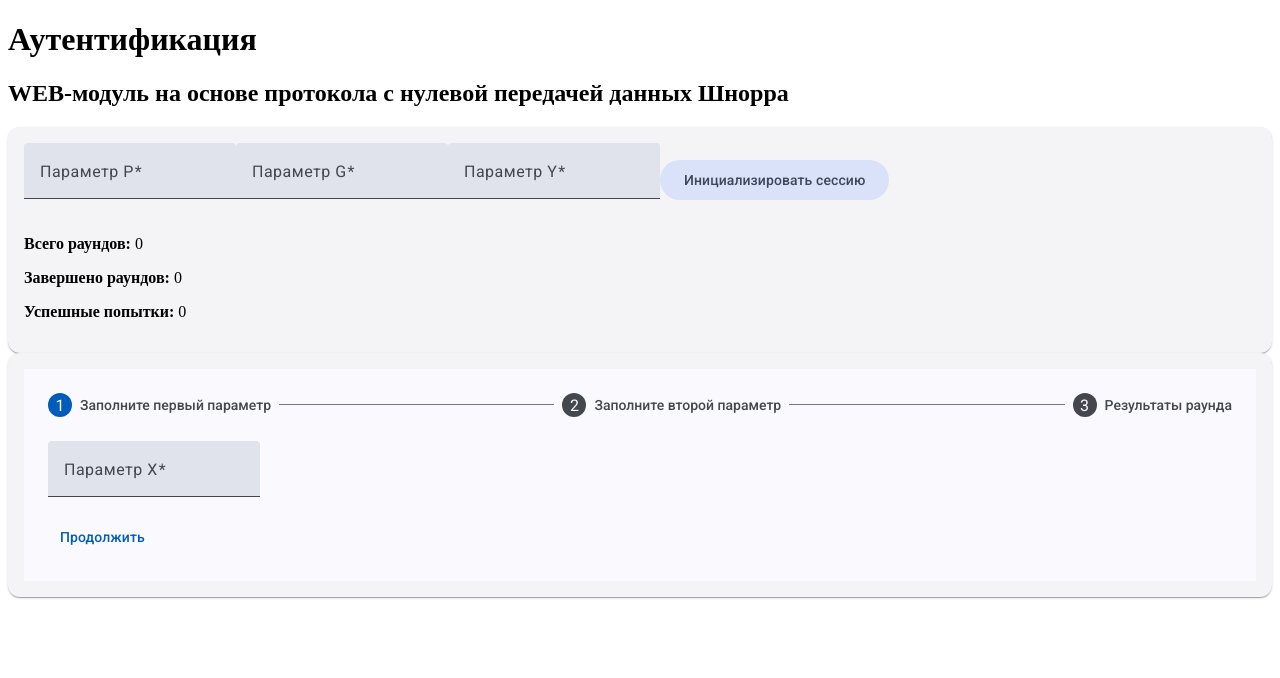
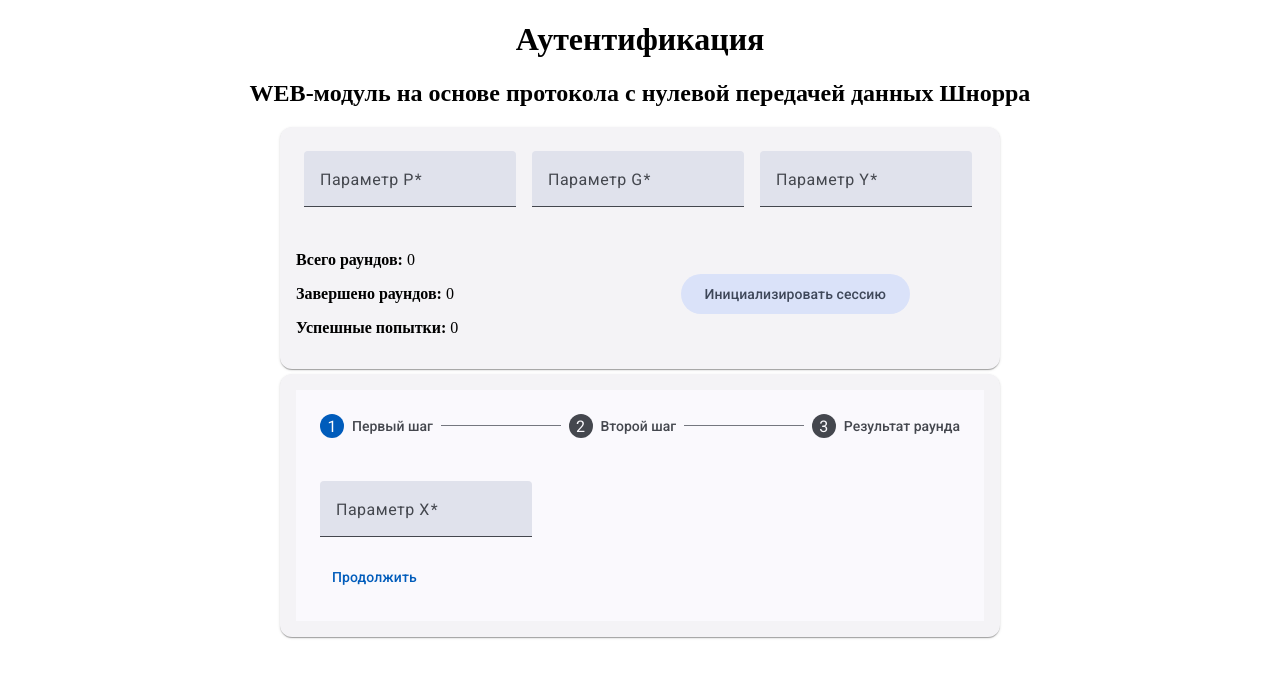
Before and after one commit to Daniil-Kurganov/WEB-authentication, an Angular app in the folder web/: page / in a window 1280 px wide. Shown: the top 678 px of the page. Built offline with nearby package versions, Linux system fonts and the light colour scheme.

Commit message:
Implemented layout (#2)
* implemented layout of web-ui

```diff
--- /dev/null
+++ b/web/src/app/app.component.css
@@ -0,0 +1,41 @@
+#header {
+    text-align: center;
+}
+
+.body {
+    margin: auto;
+    margin-top: 5px;
+    width: 720px;
+}
+
+#session-header {
+    display: grid;
+    grid-template-columns: 2;
+    grid-template-rows: 2;
+}
+
+#session-parameters {
+    grid-column-start: 1;
+    grid-column-end: 3;
+    grid-row-start: 1;
+}
+
+#session-parameters > div {
+    margin: 8px;
+    display: inline-block;
+}
+
+#statics {
+    grid-column-start: 1;
+    grid-row-start: 2;
+}
+
+#init-session {
+    grid-column-start: 2;
+    grid-row-start: 2;
+    margin: auto;
+}
+
+#first-step {
+    margin-top: 19px;
+}
--- a/web/src/app/app.component.html
+++ b/web/src/app/app.component.html
@@ -1,11 +1,13 @@
-<div id="container">
+<div>
     <div id="header">
         <h1>Аутентификация</h1>
         <h2>WEB-модуль на основе протокола с нулевой передачей данных Шнорра</h2>
     </div>
-    <div id="session header">
+    <div class="body">
         <mat-card>
             <mat-card-content>
+                <div id="session-header">
+                    <div id="session-parameters">
                         <div>
                             <mat-form-field>
                                 <mat-label>Параметр P</mat-label>
@@ -16,6 +18,8 @@
                                     required
                                     [(ngModel)]="p">
                             </mat-form-field>
+                        </div>
+                        <div>
                             <mat-form-field>
                                 <mat-label>Параметр G</mat-label>
                                 <input
@@ -25,6 +29,8 @@
                                     required
                                     [(ngModel)]="g">
                             </mat-form-field>
+                        </div>
+                        <div>
                             <mat-form-field>
                                 <mat-label>Параметр Y</mat-label>
                                 <input
@@ -34,27 +40,38 @@
                                     required
                                     [(ngModel)]="y">
                             </mat-form-field>
+                        </div>
+                    </div>
+                    <div id="statics">
+                        <p><b>Всего раундов:</b> {{numberSessionRounds}}</p>
+                        <p><b>Завершено раундов:</b> {{numberDoneRounds}}</p>
+                        <p><b>Успешные попытки:</b> {{numberSuccessRounds}}</p>
+                    </div>
+                    <div id="init-session">
                         <button
                             matButton="tonal"
                             (click)="initSession()">
                                 Инициализировать сессию
                         </button>
-                    <p><b>Всего раундов:</b> {{numberSessionRounds}}</p>
-                    <p><b>Завершено раундов:</b> {{numberDoneRounds}}</p>
-                    <p><b>Успешные попытки:</b> {{numberSuccessRounds}}</p>
+                    </div>
                 </div>
             </mat-card-content>
         </mat-card>
+    </div>
+    <div class="body">
         <mat-card>
             <mat-card-content>
                 <ng-container *ngIf="showResult; else templateAction">
-                    <p><b>Общий результат: </b>{{sessionResult}}</p>
+                    <div>
+                        <p><b>Результат сессии: </b>{{sessionResult}}</p>
+                    </div>
                 </ng-container>
                 <ng-template #templateAction>
                     <mat-stepper #stepper>
                         <mat-step [stepControl]="firstFormGroup">
                             <form [formGroup]="firstFormGroup">
-                                <ng-template matStepLabel>Заполните первый параметр</ng-template>
+                                <ng-template matStepLabel>Первый шаг</ng-template>
+                                <div id="first-step">
                                     <mat-form-field>
                                         <mat-label>Параметр X</mat-label>
                                         <input
@@ -65,6 +82,7 @@
                                             [(ngModel)]="x"
                                             formControlName="firstCtrl">
                                     </mat-form-field>
+                                </div>
                                 <div>
                                     <button matButton matStepperNext (click)="firstStep()">Продолжить</button>
                                 </div>
@@ -72,7 +90,7 @@
                         </mat-step>
                         <mat-step [stepControl]="secondFormGroup">
                             <form [formGroup]="secondFormGroup">
-                                <ng-template matStepLabel>Заполните второй параметр</ng-template>
+                                <ng-template matStepLabel>Второй шаг</ng-template>
                                 <p><b>Параметр E = </b>{{e}}</p>
                                 <mat-form-field>
                                     <mat-label>Параметр S</mat-label>
@@ -90,7 +108,7 @@
                             </form>
                         </mat-step>
                         <mat-step>
-                            <ng-template matStepLabel>Результаты раунда</ng-template>
+                            <ng-template matStepLabel>Результат раунда</ng-template>
                             <p>Текущий раунд завершился с результатом: "<b>{{roundResult}}</b>"</p>
                             <div>
                                 <button matButton (click)="finalRoundStep(); stepper.reset()">{{roundFinalButtonText}}</button>
--- a/web/src/app/app.component.ts
+++ b/web/src/app/app.component.ts
@@ -22,7 +22,8 @@ import {NgIf} from '@angular/common';
       ReactiveFormsModule,
       NgIf
     ],
-    templateUrl: "app.component.html"
+    templateUrl: "app.component.html",
+    styleUrl: "app.component.css"
 })
 export class AppComponent {
   showResult = false;
```
Also changed, not shown: 1 other file (tests, documents, lock files or other folders). Lines whose indentation alone changed are shown as unchanged.
